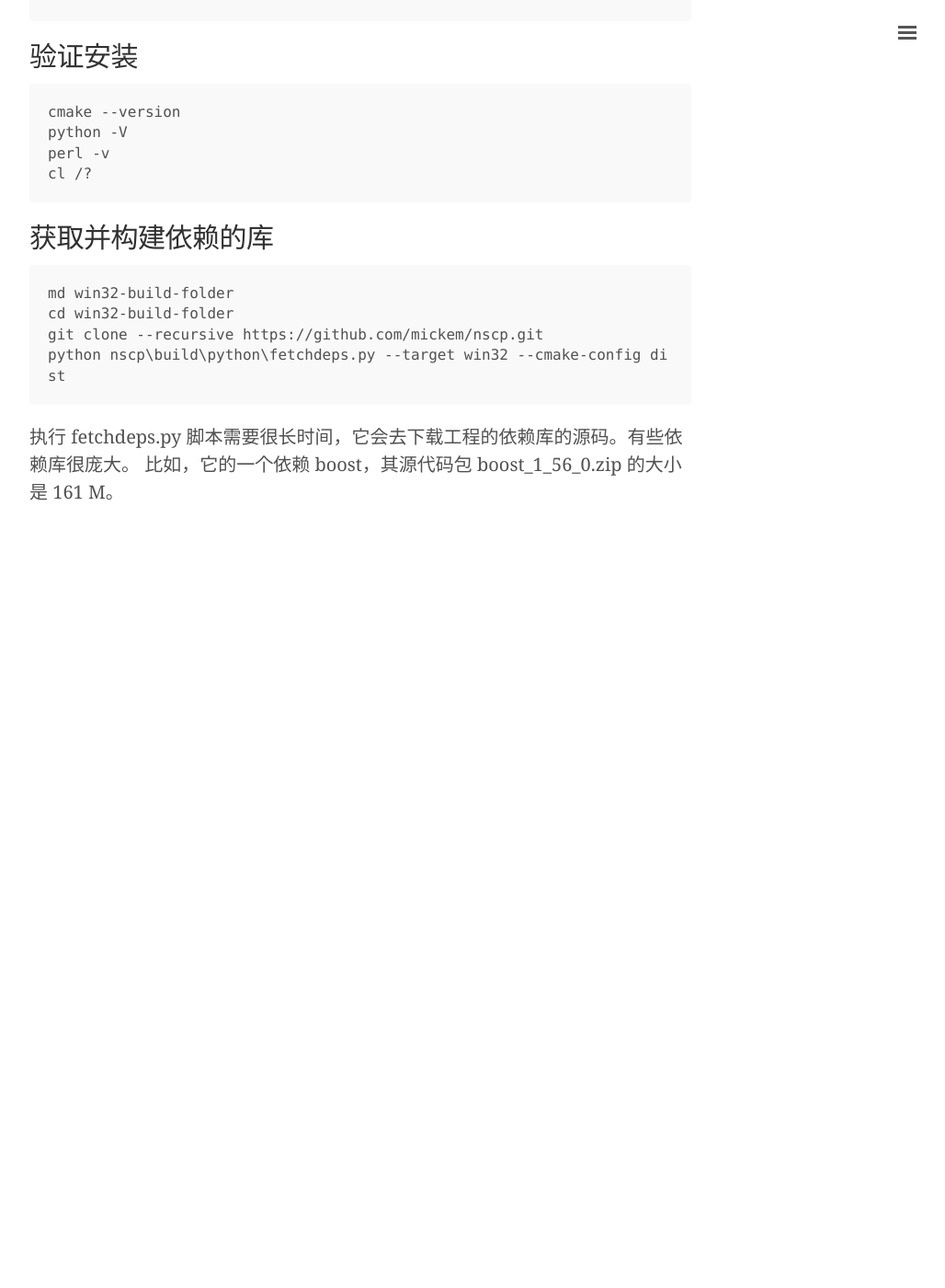
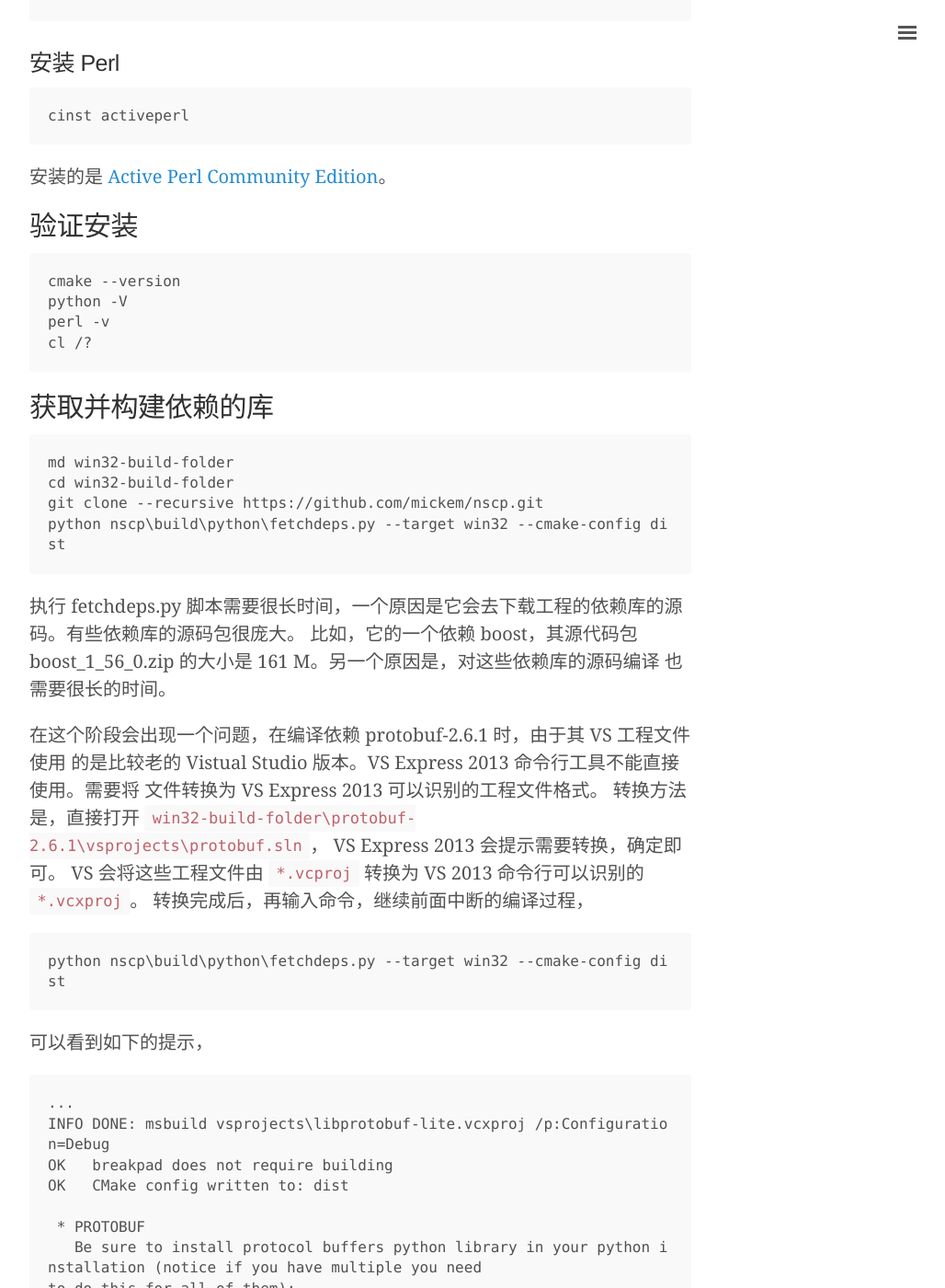
Before and after one commit to 0000-bigtree/0000-bigtree.github.io, a Jekyll site: the page built from _posts/2015-05-26-compile-nscp-on-32-win7.md, in a window 1280 px wide and 1400 px high, scrolled down 2212 px. Shown: the whole window at 92% size, without its empty margins (248-1276 px from the left). Built offline with Jekyll 4.4.1, drawn with Linux system fonts in a browser that asks for light colours; before the commit the page ends 2842 px from its top, so only the background shows below that; some of the changed text lies outside the part shown.

Commit message:
new post and continue old nscp post

```diff
--- a/_posts/2015-05-26-compile-nscp-on-32-win7.md
+++ b/_posts/2015-05-26-compile-nscp-on-32-win7.md
@@ -77,6 +77,12 @@ Visual Studio Express 版可以免费使用，版本号是 2013，已经足够
 
     cinst wixtoolset
 
+### 安装 Perl
+
+    cinst activeperl
+
+安装的是 [Active Perl Community Edition](http://www.activestate.com/activeperl/downloads)。
+
 ## 验证安装
 
     cmake --version
@@ -91,5 +97,43 @@ Visual Studio Express 版可以免费使用，版本号是 2013，已经足够
     git clone --recursive https://github.com/mickem/nscp.git
     python nscp\build\python\fetchdeps.py --target win32 --cmake-config dist
 
-执行 fetchdeps.py 脚本需要很长时间，它会去下载工程的依赖库的源码。有些依赖库很庞大。
-比如，它的一个依赖 boost，其源代码包 boost_1_56_0.zip 的大小是 161 M。
+执行 fetchdeps.py 脚本需要很长时间，一个原因是它会去下载工程的依赖库的源码。有些依赖库的源码包很庞大。
+比如，它的一个依赖 boost，其源代码包 boost_1_56_0.zip 的大小是 161 M。另一个原因是，对这些依赖库的源码编译
+也需要很长的时间。
+
+在这个阶段会出现一个问题，在编译依赖 protobuf-2.6.1 时，由于其 VS 工程文件使用
+的是比较老的 Vistual Studio 版本。VS Express 2013 命令行工具不能直接使用。需要将
+文件转换为 VS Express 2013 可以识别的工程文件格式。
+转换方法是，直接打开 `win32-build-folder\protobuf-2.6.1\vsprojects\protobuf.sln`，
+VS Express 2013 会提示需要转换，确定即可。
+VS 会将这些工程文件由 `*.vcproj` 转换为 VS 2013 命令行可以识别的 `*.vcxproj`。
+转换完成后，再输入命令，继续前面中断的编译过程，
+
+    python nscp\build\python\fetchdeps.py --target win32 --cmake-config dist
+
+可以看到如下的提示，
+
+    ...
+    INFO DONE: msbuild vsprojects\libprotobuf-lite.vcxproj /p:Configuration=Debug
+    OK   breakpad does not require building
+    OK   CMake config written to: dist
+
+     * PROTOBUF
+       Be sure to install protocol buffers python library in your python installation (notice if you have multiple you need
+    to do this for all of them):
+       cd D:\workspace\tmp\win32-build-folder\protobuf-2.6.1\python
+       c:\path\of\python.exe setup.py install
+
+     * BREAKPAD
+       Google breakpad requires the plattform SDK to be able to build so you need to buildthat manually.
+
+     * VALIDATE
+       You can (if you wich) validate your setup using the following command:
+       cmake -D TARGET=dist -D SOURCE=D:/workspace/tmp/win32-build-folder/nscp -P D:/workspace/tmp/win32-build-folder/nscp\c
+    heck_deps.cmake
+       Notice: boost will probably fail since it does not know which compiler you are using
+
+     * NSCLIENT++
+       To build NSClient++ you can run the following commands
+       cd dist
+       cmake -G "Visual Studio 8 2005" D:/workspace/tmp/win32-build-folder/nscp
```
Also changed, not shown: other parts of _posts/2015-05-26-compile-nscp-on-32-win7.md (+1 -1 lines), _posts/2015-05-28-compile-cpp-with-gradle.md (added, +48 -0 lines).
